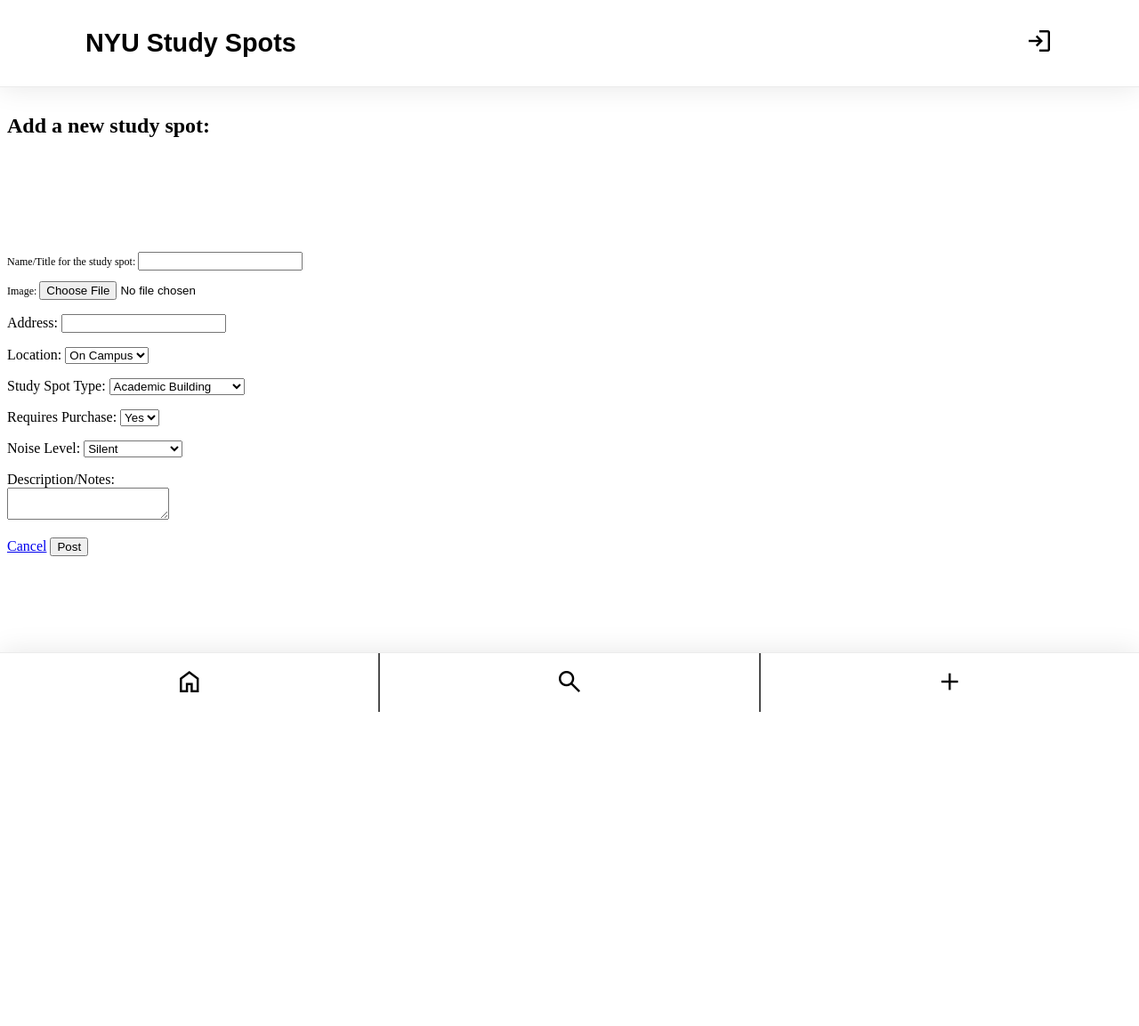
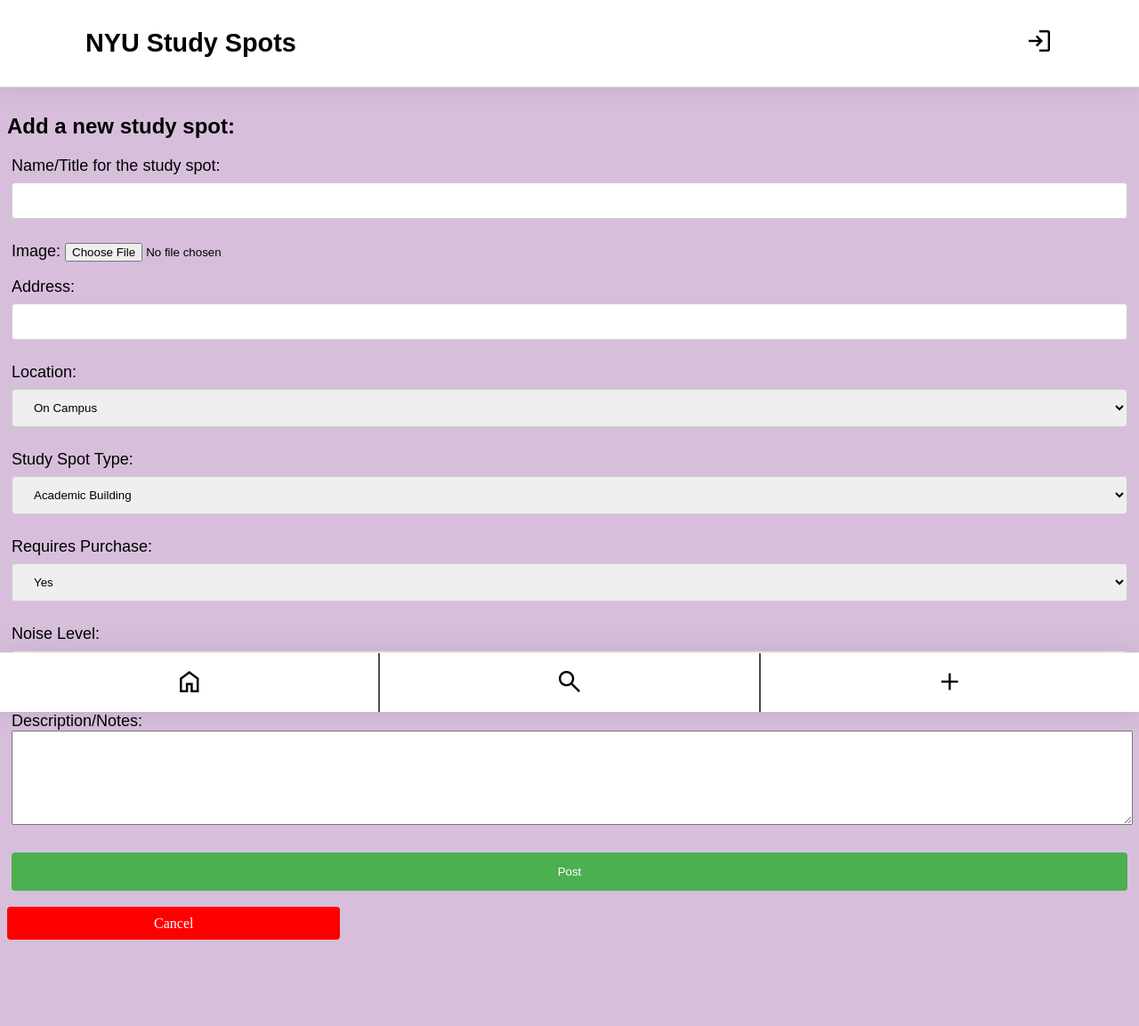
Before and after one commit to software-students-fall2022/web-app-exercise-team-2-1, a Flask app: page /create in a window 1280 px wide. Shown: the whole page at 89% size. Before the commit the page ends 800 px from the top, so only its background shows below. Run offline with Flask 2, Linux system fonts and the light colour scheme; the visitor is signed in with stand-in values (Sample User, id 1); parts of the project's set-up code (start-up, migrations or seed data) failed here and were passed over.

Commit message:
Cleaned up add spot screen and added color background to all screens

```diff
--- a/app.py
+++ b/app.py
@@ -274,7 +274,7 @@ def post_review():
 @flask_login.login_required
 def create_post():
     # Route for the add study spot page
-    return render_template('add_spot.html')  # render the add study spot template
+    return render_template('add_spot.html', title='Create Study Spot')  # render the add study spot template
 
 
 # route to handle adding new spots to the database
--- /dev/null
+++ b/static/css/add_spot.css
@@ -0,0 +1,53 @@
+h2, p {
+    font-family: sans-serif;
+}
+
+p {
+    font-size: 18px;
+}
+
+.form-container {
+    padding-bottom: 50px;
+}
+
+form {
+    padding: 0px 5px;
+    padding-bottom: 20px;
+}
+
+textarea {
+    width: 100%;
+    max-width: 100%;
+    height: 100px;
+}
+
+input[type=text], select {
+    width: 100%;
+    padding: 12px 20px;
+    margin: 8px 0;
+    display: inline-block;
+    border: 1px solid #ccc;
+    border-radius: 4px;
+    box-sizing: border-box;
+  }
+
+  input[type=submit] {
+    width: 100%;
+    background-color: #4CAF50;
+    color: white;
+    padding: 14px 20px;
+    margin: 8px 0;
+    border: none;
+    border-radius: 4px;
+    cursor: pointer;
+  }
+
+  .cancel-btn {
+    padding: 10px 165px;
+    margin-bottom: 8px;
+    background-color: #ff0000;
+    text-decoration: none;
+    color: #fff;
+    border: none;
+    border-radius: 4px;
+  }
--- a/static/css/home.css
+++ b/static/css/home.css
@@ -22,6 +22,7 @@
     padding: 1rem 1.5rem;
     border-radius: 15px;
     box-shadow: 0 0 2rem rgb(0 0 0 / 10%);
+    background: #fff;
 }
 
 .spot-card > a, .spot-card > a:hover, .spot-card > a:active {
--- a/static/css/wrapper.css
+++ b/static/css/wrapper.css
@@ -2,6 +2,7 @@
 body {
   margin: 10;
   /* border: 10px solid; */
+  background: #d7bfdc;
 }
 
 header,
--- a/templates/add_spot.html
+++ b/templates/add_spot.html
@@ -1,13 +1,11 @@
 {% extends "wrapper.html" %}
 {% block container %}
-<div class="container">
-  <header>
+<link rel="stylesheet" href="../static/css/add_spot.css"/>
+<div class="form-container">
   <h2>Add a new study spot:</h2>
-  </header>
-  <main>
   <form method="POST" action="{{ url_for('add_spot')}}" enctype="multipart/form-data">
-      <p class="field">Name/Title for the study spot: <input type="text" id="fitem" name="fitem" /><br /></p>
-      <p class="field">Image: <input type="file" name="fimage"></p>
+    <p>Name/Title for the study spot: <input type="text" id="fitem" name="fitem" /><br /></p>
+    <p>Image: <input type="file" name="fimage"></p>
     <p>Address: <input type="text" id="faddress" name="faddress" /><br /></p>
     <p>Location:
       <select name="flocation" id="flocation">
@@ -46,11 +44,8 @@
       Description/Notes:<br />
       <textarea type="text" id="fdescription" name="fdescription"></textarea>
     </p>
-      <p>
-        <a href="{{ url_for('home')}}">Cancel</a>
     <input type="submit" name="create-btn" value="Post" />
-      </p>
   </form>
-  </main>
+  <a class="cancel-btn" href="{{ url_for('home')}}">Cancel</a>
 </div>
 {% endblock %}
```
Lines whose indentation alone changed are shown as unchanged.
